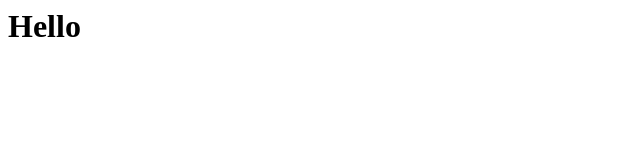
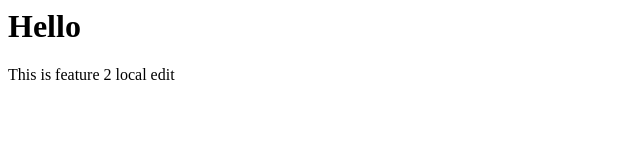
Before and after one commit to minush3/my_new_Repo, a plain HTML site: page index.html in a window 1280 px wide. Shown: the whole page, without its empty margins (0-640 px from the left). Drawn offline with Linux system fonts and the light colour scheme.

Commit message:
Edit from feature-2 branch

```diff
--- a/index.html
+++ b/index.html
@@ -1 +1,2 @@
 <h1>Hello</h1>
+<p> This is feature 2 local edit</p>
```
